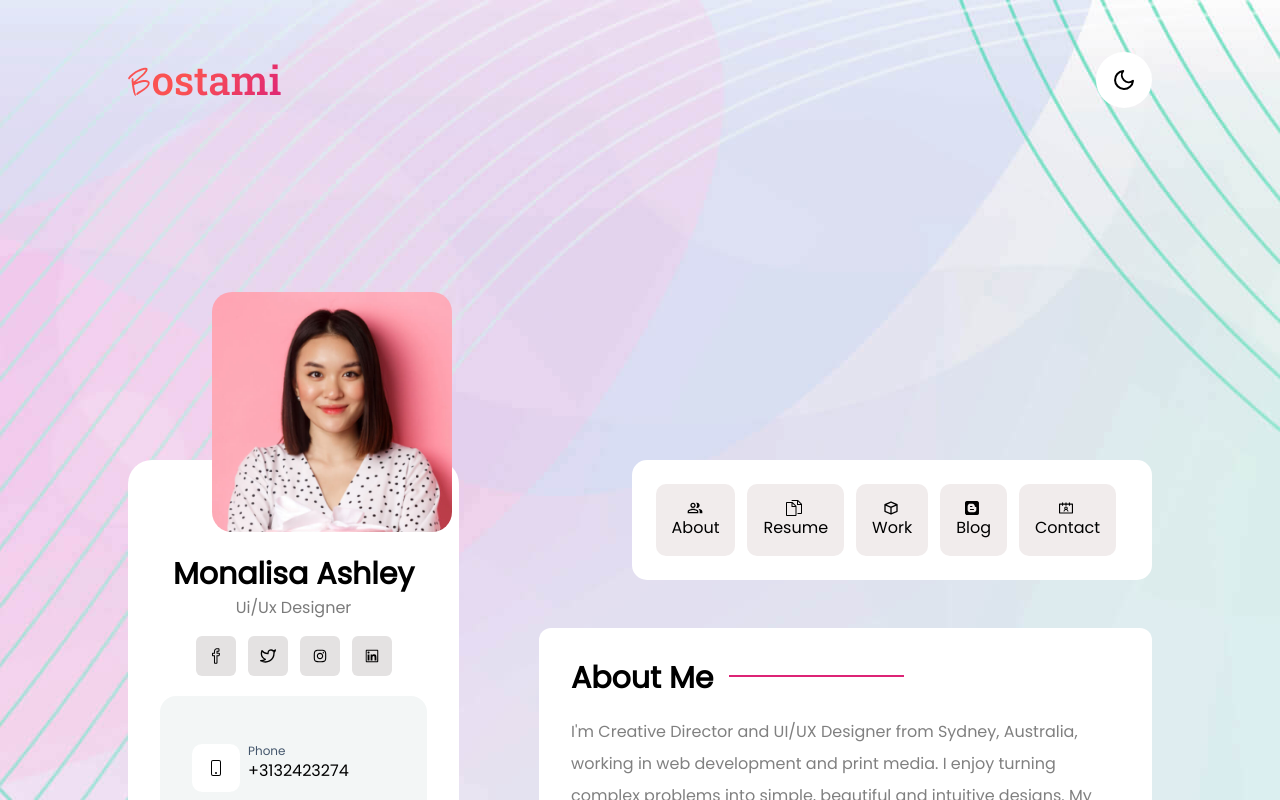
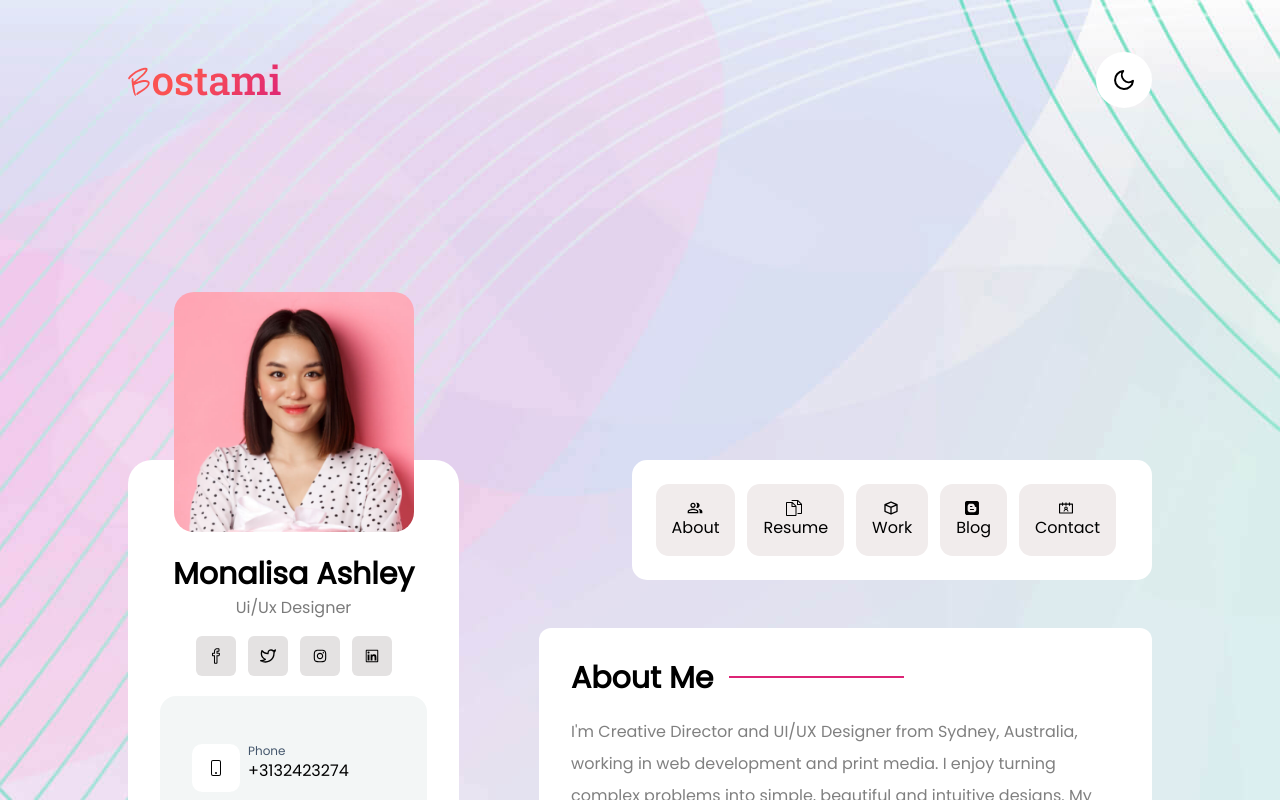
Before and after one commit to Sandeepthakur2630/Bostani, a React (Create React App) app: page / in a window 1280 px wide. Shown: the top 800 px of the page. Built offline with nearby package versions, Linux system fonts and the light colour scheme.

Commit message:
first commit

```diff
--- a/src/App.js
+++ b/src/App.js
@@ -16,4 +16,5 @@ export default App;
 
 const Root = styled.div`
   background-image: url("bg.jpg");
+  background-attachment: fixed;
 `;
--- a/src/components/Contact.jsx
+++ b/src/components/Contact.jsx
@@ -14,7 +14,7 @@ import { SlDocs } from "react-icons/sl";
 import { BiCube } from "react-icons/bi";
 import { FaBlogger } from "react-icons/fa";
 import { AiOutlineContacts } from "react-icons/ai";
-import { BsCodeSlash } from "react-icons/bs";
+// import { BsCodeSlash } from "react-icons/bs";
 // import { FiCamera } from "react-icons/fi";
 // import { AiFillSetting } from "react-icons/ai";
 // import { FaAppStoreIos } from "react-icons/fa";
@@ -263,6 +263,9 @@ function Contact() {
                   </div>
                 </div>
               </div>
+              <p className="text-center  mt-4 py-6 text-[gray]">
+                © 2022 All Rights Reserved by ib-themes.
+              </p>
             </div>
           </div>
         </div>
@@ -303,10 +306,11 @@ const Root = styled.div`
 
   .avatar_img {
     position: absolute;
-    height: 240px;
-    width: 240px;
-    top: -168px;
-    left: 84px;
+    height: 15rem;
+    width: 15rem;
+    top: -10.5rem;
+    left: 50%;
+    transform: translateX(-50%);
   }
   .social-icons {
     :hover {
@@ -319,23 +323,23 @@ const Root = styled.div`
     background: #fff;
     text-align: center;
     background-color: #f1ecec;
-    border-radius: 10px;
+    border-radius: 0.8rem;
     :hover {
       background-color: #dd2476;
       transition: 0.4s;
     }
   }
   .red-hr {
-    width: 175px;
+    width: 10.9rem;
     height: 2px;
-    margin-top: 15px;
+    margin-top: 1rem;
     margin-left: 1rem;
     background-color: #dd2476;
   }
   .grid-elements {
     /* background: rgb(252, 244, 255); */
     padding: 2rem;
-    border-radius: 15px;
+    border-radius: 1rem;
   }
   .custom-container {
   }
--- a/src/index.css
+++ b/src/index.css
@@ -17,7 +17,9 @@ code {
   font-family: source-code-pro, Menlo, Monaco, Consolas, "Courier New",
     monospace;
 }
-
+html {
+  font-size: 100%;
+}
 .custom_container {
   max-width: 80%;
   margin: auto;
```
